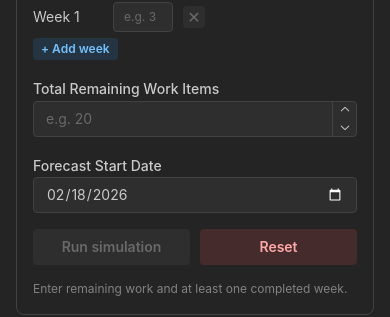
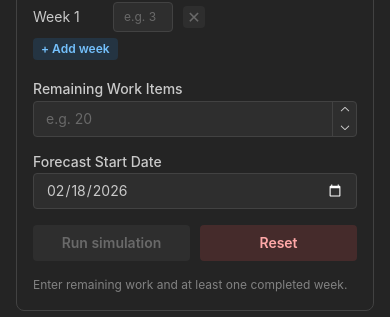
Before and after one commit to ZakLaughton/monte-carlo-forecaster, a React (Vite) app: page / in a window 390 px wide. Shown: the part 150-467 px from the top of the page. Built offline with nearby package versions, Linux system fonts and the light colour scheme.

Commit message:
feat: restructure form layout with grid for better responsiveness

```diff
--- a/src/components/SimulationForm.tsx
+++ b/src/components/SimulationForm.tsx
@@ -6,6 +6,7 @@ import {
   Text,
   Alert,
   Group,
+  Grid,
 } from "@mantine/core";
 import { WeeklyThroughputInput } from "./WeeklyThroughputInput";
 import {
@@ -82,8 +83,10 @@ export const SimulationForm = ({
           velocities={weeklyThroughput}
           onChange={setWeeklyThroughput}
         />
+        <Grid gutter="sm">
+          <Grid.Col span={{ base: 12, sm: 6 }}>
             <NumberInput
-          label="Total Remaining Work Items"
+              label="Remaining Work Items"
               value={projectSize ?? ""}
               placeholder="e.g. 20"
               onChange={(val) =>
@@ -93,6 +96,8 @@ export const SimulationForm = ({
               allowDecimal={false}
               allowNegative={false}
             />
+          </Grid.Col>
+          <Grid.Col span={{ base: 12, sm: 6 }}>
             <TextInput
               label="Forecast Start Date"
               type="date"
@@ -100,6 +105,8 @@ export const SimulationForm = ({
               onChange={(event) => setStartDate(event.currentTarget.value)}
               error={!startDateValid}
             />
+          </Grid.Col>
+        </Grid>
         <Group gap="xs" grow>
           <Button
             type="submit"
```
Lines whose indentation alone changed are shown as unchanged.
